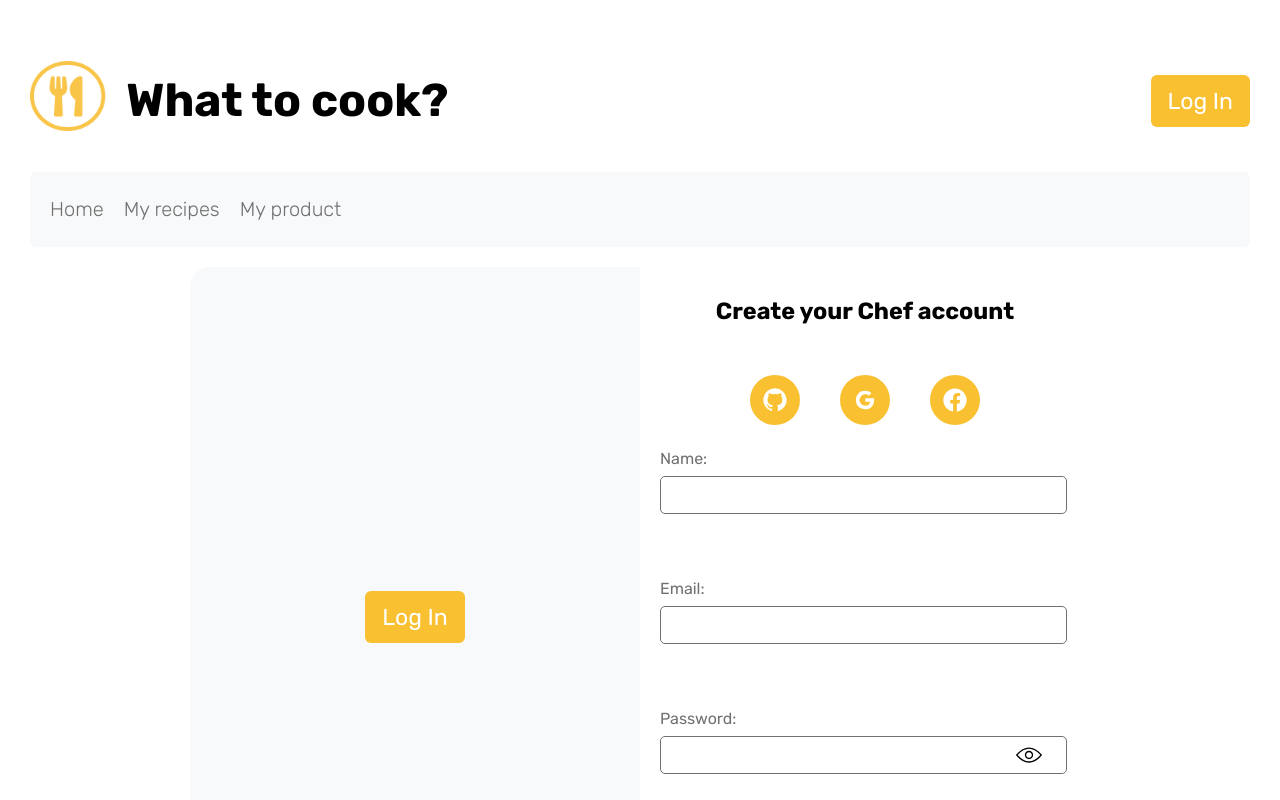
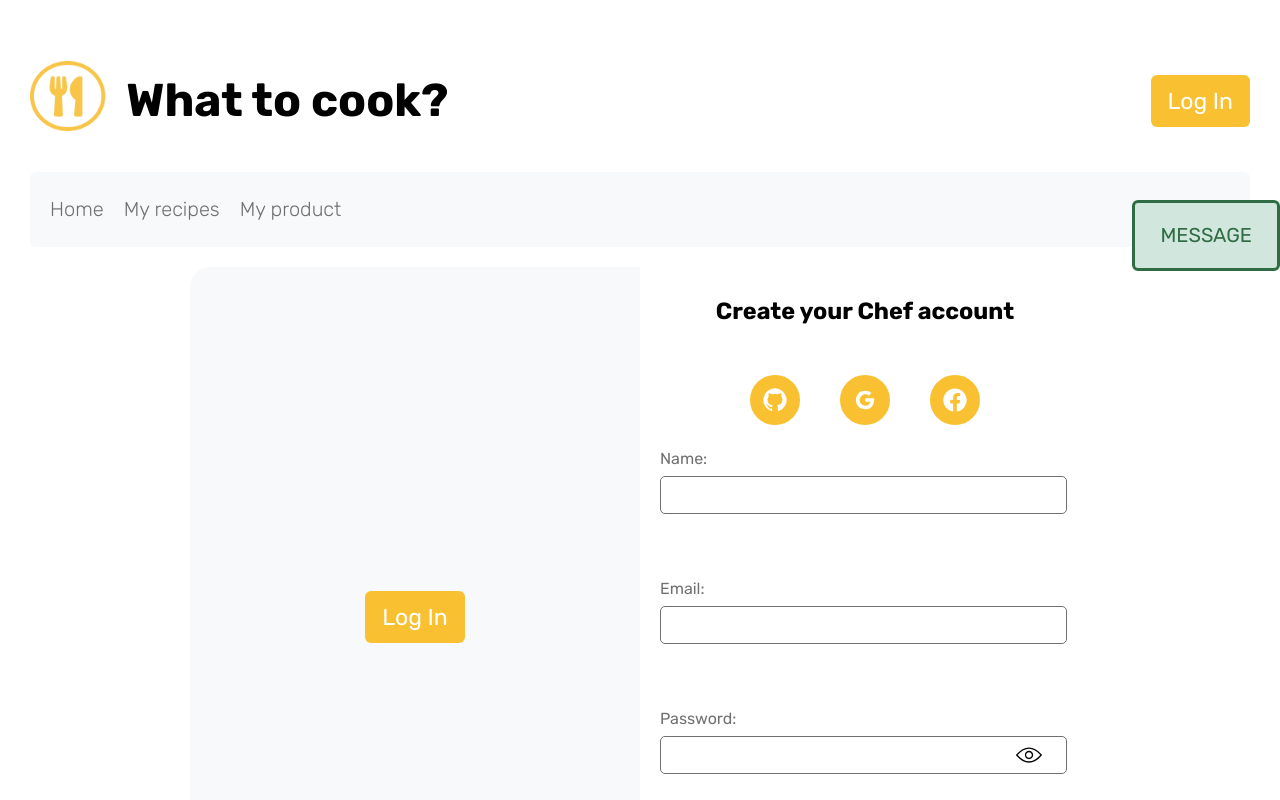
Before and after one commit to OKozmovskaia/what-to-cook.site, a React (Create React App) app: page /signup in a window 1280 px wide. Shown: the top 800 px of the page. Built offline with nearby package versions, Linux system fonts and the light colour scheme.

Commit message:
add component Message

```diff
--- a/src/App.js
+++ b/src/App.js
@@ -8,12 +8,14 @@ import HomePage from "./pages/home-page";
 import Login from "./components/Login";
 import Signup from "./components/Signup";
 import MyAccount from "./components/MyAccount";
+import Message from "./components/Message";
 
 function App() {
   return (
     <div>
       <Header />
       <Navbar />
+      <Message />
       <Routes>
         <Route path="/" element={<HomePage />} />
         <Route path="/me" element={<MyAccount />} />
--- /dev/null
+++ b/src/components/Message/index.js
@@ -0,0 +1 @@
+export { default } from "./message.js";
--- /dev/null
+++ b/src/components/Message/message.js
@@ -0,0 +1,13 @@
+import React from "react";
+import styles from "./message.module.css";
+import cn from "classnames";
+
+const Message = () => {
+  return (
+    <div className={cn(styles.container, styles.success)}>
+      <div>MESSAGE</div>
+    </div>
+  );
+};
+
+export default Message;
--- /dev/null
+++ b/src/components/Message/message.module.css
@@ -0,0 +1,22 @@
+.container {
+  position: fixed;
+  right: 0;
+  top: 10em;
+  z-index: 10;
+  display: flex;
+  max-width: 50%;
+  padding: 15px 25px;
+  border-radius: 6px;
+}
+
+.error {
+  background-color: var(--pink);
+  color: var(--deep-pink);
+  border: 3px solid var(--deep-pink);
+}
+
+.success {
+  background-color: var(--light-green);
+  color: var(--green);
+  border: 3px solid var(--green);
+}
```
